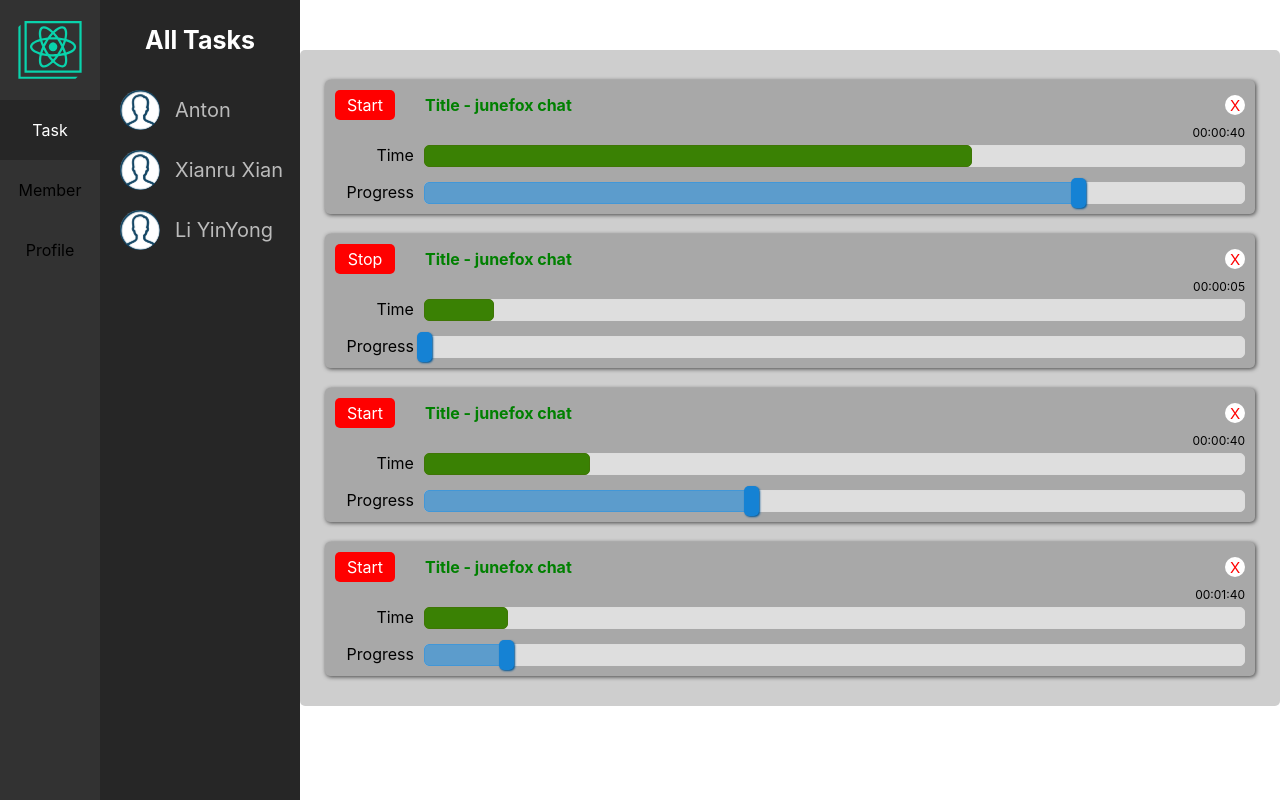
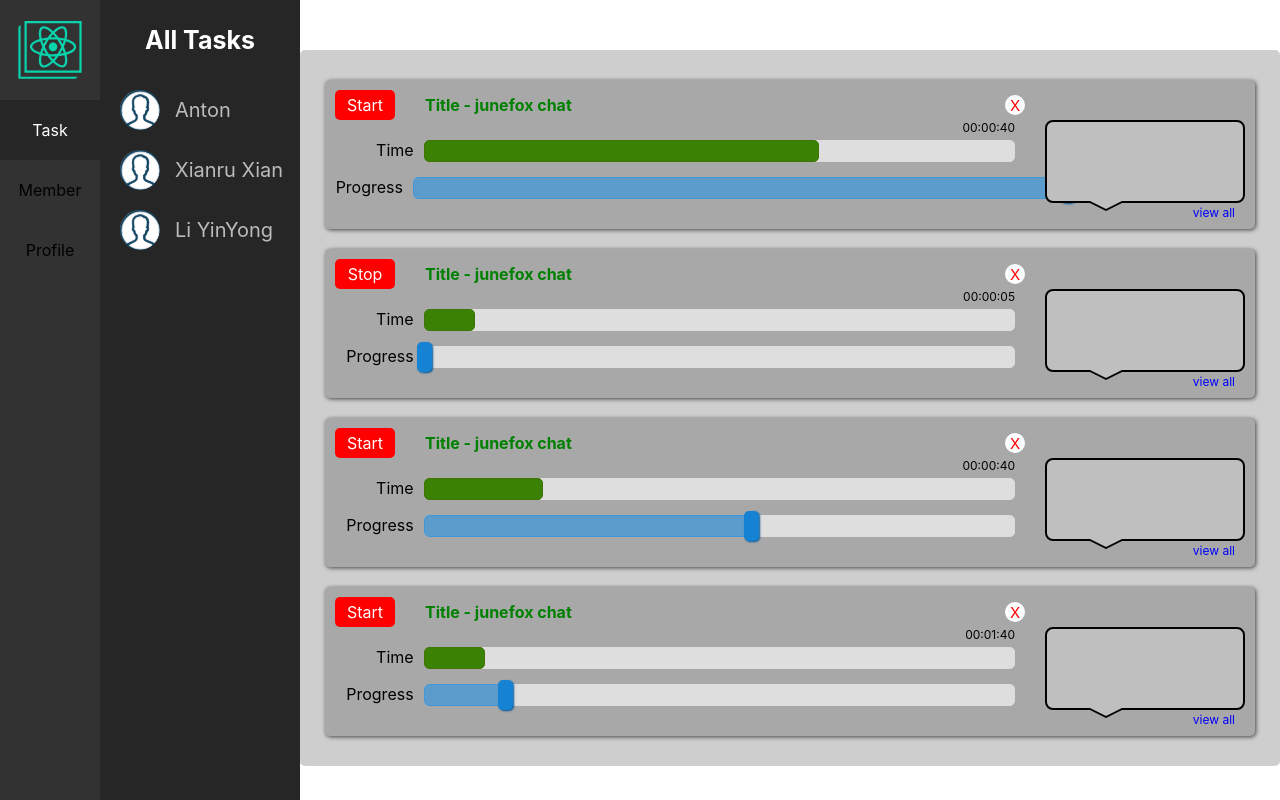
Before and after one commit to blacktiny/project-management-tool, a React (Create React App) app in the folder client/: page /task/all in a window 1280 px wide. Built offline with nearby package versions, Linux system fonts and the light colour scheme.

Commit message:
add comment box

```diff
--- a/client/src/pages/Task/index.js
+++ b/client/src/pages/Task/index.js
@@ -195,6 +195,8 @@ class Task extends Component {
                                 <div className='header-title' {...provided.dragHandleProps}>Title - junefox chat</div>
                                 <div className='btn-delete'>X</div>
                               </div>
+                              <div className='progress-bar-group-content'>
+                                <div className='progressbar-content'>
                                   <div {...provided.dragHandleProps}>
                                     <TimeProgressBar
                                       taskId={item.id}
@@ -210,6 +212,12 @@ class Task extends Component {
                                     percent={item.progressPercent}
                                     {...progressbarInfo}
                                   />
+                                </div>
+                                <div className='comment-content'>
+                                  <div className='comment-box'></div>
+                                  <div className='view-all'>view all</div>
+                                </div>
+                              </div>
                             </div>
                           </div>
                         )}
--- a/client/src/pages/Task/style.scss
+++ b/client/src/pages/Task/style.scss
@@ -29,6 +29,8 @@
       &-header {
         display: flex;
         align-items: center;
+        width: calc(100% - 220px);
+        margin-bottom: -5px;
 
         .btn-timer {
           width: 60px;
@@ -66,6 +68,62 @@
           cursor: pointer;
         }
       }
+
+      &-content {
+        display: flex;
+        justify-content: space-between;
+
+        .progressbar-content {
+          width: calc(100% - 230px);
+          padding-bottom: 20px;
+        }
+
+        .comment-content {
+          width: 200px;
+          margin: 5px 0;
+        }
+
+        .comment-box {
+          height: calc(100% - 15px);
+          position: relative;
+          background-color: #bfbfbf;
+          border-radius: 8px;
+          border: 2px solid black;
+
+          &:before {
+            content: "";
+            width: 0px;
+            height: 0px;
+            position: absolute;
+            border-left: 20px solid transparent;
+            border-right: 20px solid transparent;
+            border-top: 10px solid black;
+            border-bottom: 10px solid transparent;
+            left: 20%;
+            bottom: -20px;
+          }
+
+          &:after {
+            content: "";
+            width: 0px;
+            height: 0px;
+            position: absolute;
+            border-left: 20px solid transparent;
+            border-right: 20px solid transparent;
+            border-top: 10px solid #bfbfbf;
+            border-bottom: 10px solid transparent;
+            left: 20%;
+            bottom: -18px;
+          }
+        }
+
+        .view-all {
+          font-size: 12px;
+          color: blue;
+          text-align: right;
+          padding: 2px 10px;
+        }
+      }
     }
   }
 }
```
Lines whose indentation alone changed are shown as unchanged.
